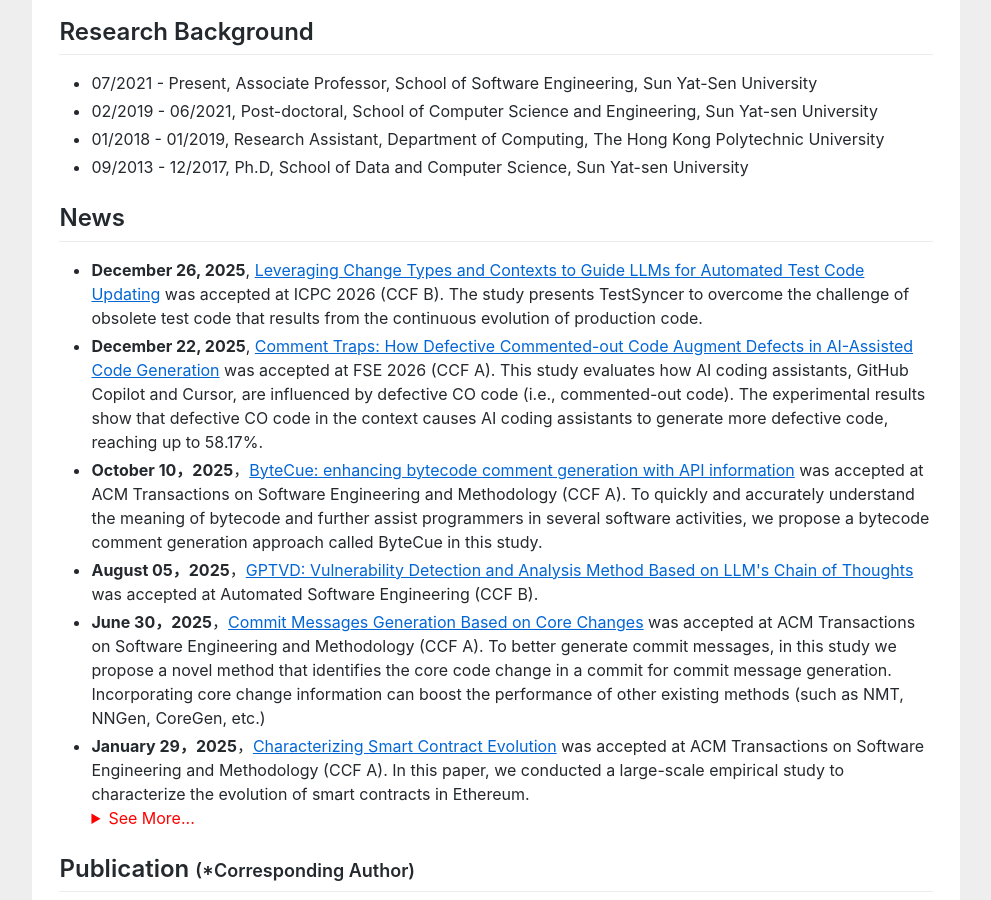
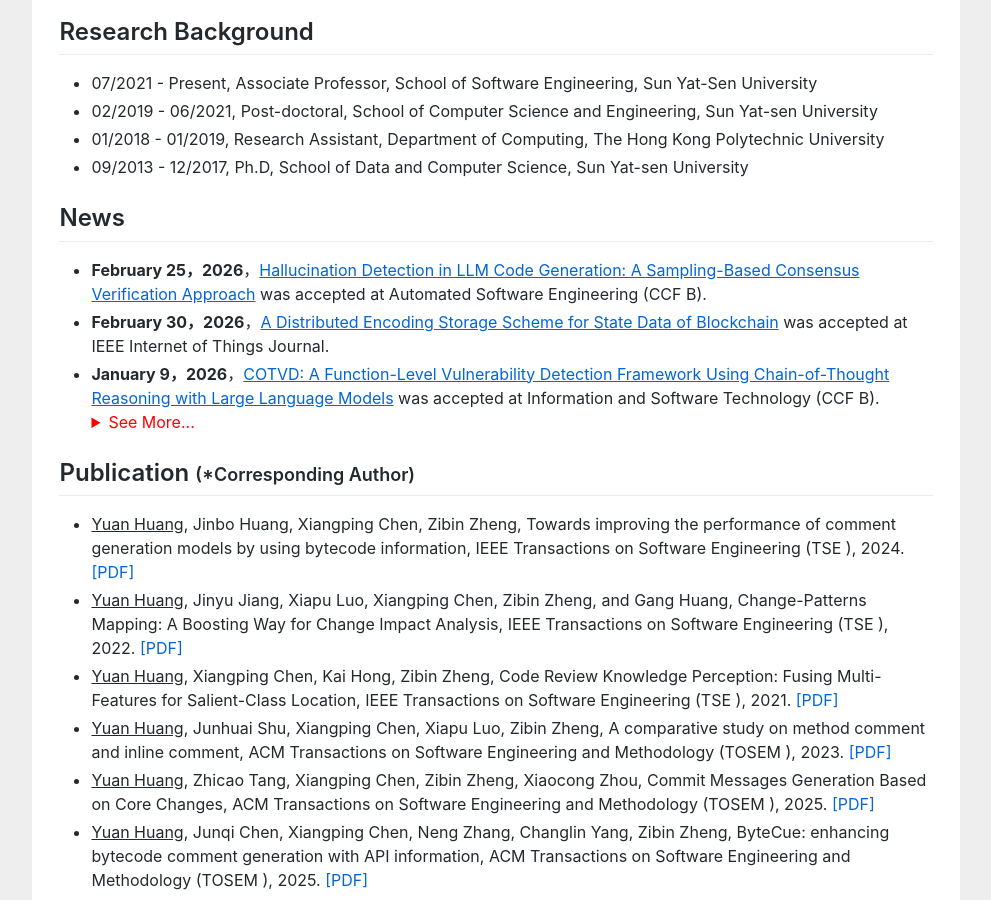
Before and after one commit to huangyuan-hy/huangyuan-hy.github.io, a Jekyll site: the page index.html, which Jekyll copies as it is, in a window 1280 px wide and 900 px high, scrolled down 641 px. Shown: the whole window, without its empty margins (144-1135 px from the left). Built offline with Jekyll 4.4.1, drawn with Linux system fonts in a browser that asks for light colours.

Commit message:
Update index.html

```diff
--- a/index.html
+++ b/index.html
@@ -100,14 +100,17 @@ gtag('config', 'UA-158965281-1');
 
 				<h2>News</h2>
 					<ul>
+						<li><b>February 25，2026</b>，<a href=""><u>Hallucination Detection in LLM Code Generation: A Sampling-Based Consensus Verification Approach</u></a> was accepted at Automated Software Engineering (CCF B). </li>
+						<li><b>February 30，2026</b>，<a href=""><u>A Distributed Encoding Storage Scheme for State Data of Blockchain</u></a> was accepted at IEEE Internet of Things Journal. </li>
+						<li><b>January 9，2026</b>，<a href=""><u>COTVD: A Function-Level Vulnerability Detection Framework Using Chain-of-Thought Reasoning with Large Language Models</u></a> was accepted at Information and Software Technology (CCF B). </li>
+						<details>
+  <summary style="color:red;">See More...</summary>
 						<li><b>December 26, 2025</b>,  <a href=""><u>Leveraging Change Types and Contexts to Guide LLMs for Automated Test Code Updating</u></a> was accepted at ICPC 2026 (CCF B).  The study presents TestSyncer to overcome the challenge of obsolete test code that results from the continuous evolution of production code.</li>
 						<li><b>December 22, 2025</b>,  <a href=""><u>Comment Traps: How Defective Commented-out Code Augment Defects in AI-Assisted Code Generation</u></a> was accepted at FSE 2026 (CCF A). This study evaluates how AI coding assistants, GitHub Copilot and Cursor, are influenced by defective CO code (i.e., commented-out code). The experimental results show that defective CO code in the context causes AI coding assistants to generate more defective code, reaching up to 58.17%. </li>
 						<li><b>October 10，2025</b>，<a href=""><u>ByteCue: enhancing bytecode comment generation with API information</u></a> was accepted at ACM Transactions on Software Engineering and Methodology (CCF A). To quickly and accurately understand the meaning of bytecode and further assist programmers in several software activities, we propose a bytecode comment generation approach called ByteCue in this study.</li>
 						<li><b>August 05，2025</b>，<a href=""><u>GPTVD: Vulnerability Detection and Analysis Method Based on LLM's Chain of Thoughts</u></a> was accepted at Automated Software Engineering (CCF B). </li>
 						<li><b>June 30，2025</b>，<a href=""><u>Commit Messages Generation Based on Core Changes</u></a> was accepted at ACM Transactions on Software Engineering and Methodology (CCF A). To better generate commit messages, in this study we propose a novel method that identifies the core code change in a commit for commit message generation. Incorporating core change information can boost the performance of other existing methods (such as NMT, NNGen, CoreGen, etc.)</li>
 						<li><b>January 29，2025</b>，<a href=""><u>Characterizing Smart Contract Evolution</u></a> was accepted at ACM Transactions on Software Engineering and Methodology (CCF A). In this paper, we conducted a large-scale empirical study to characterize the evolution of smart contracts in Ethereum.</li>
-						<details>
-  <summary style="color:red;">See More...</summary>
 						<li><b>December 17, 2024</b>，<a href=""><u>Towards improving the performance of comment generation models by using bytecode information</u></a> was accepted at IEEE Transactions on Software Engineering (CCF A). The bytecode information is introduced to improve the accruccy of the comment generation models in this study.</li>
 						<li><b>November 27，2024</b>，<a href=""><u>TG-CUP: A Transformer and GNN Based Multi-Modal Comment Updating Method</u></a> was accepted at ACM Transactions on Software Engineering and Methodology (CCF A). We propose a new outdated comment update model TG-CUP in this study.</li>
 						<li><b>October 31, 2024</b>, <a href=""><u>An Alternative to Code Comment Generation? Generating Comment from Bytecode</u></a> was accepted at Information and Software Technology (CCF B). In this study, we propose a novel approach called ByteGen to generate comments from bytecode.</li>
```
